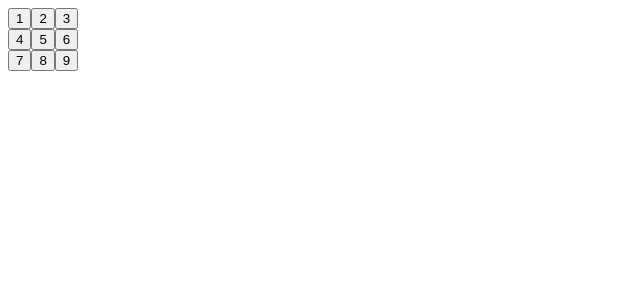
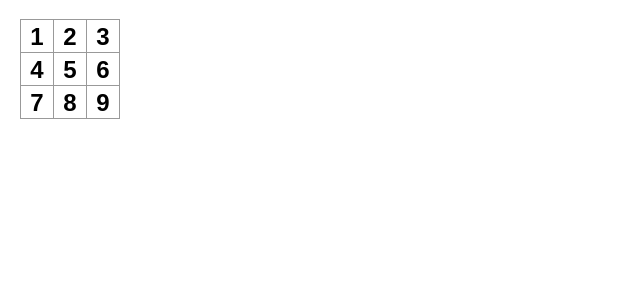
Before and after one commit to DennyNK/tictactoeReact, a React (Vite) app: page / in a window 1280 px wide. Shown: the top 300 px of the page, without its empty margins (0-640 px from the left). Built offline with nearby package versions, Linux system fonts and the light colour scheme.

Commit message:
add values

```diff
--- a/eslint.config.js
+++ b/eslint.config.js
@@ -33,6 +33,7 @@
         'warn',
         { allowConstantExport: true },
       ],
+      'react/prop-types': 'off',
     },
   },
 ]
--- a/src/App.jsx
+++ b/src/App.jsx
@@ -1,27 +1,40 @@
-function App() {
+function Square ({value}) {
 
+  function handleClick(){
+    console.log('clicked');
 
+  }
+
+  return (
+  <button
+    className="square"
+    onClick={handleClick}
+  >
+    {value}
+  </button>
+  );
+}
+
+export default function App() {
   return (
     <>
     <div className="board-row">
-    <button className="square">1</button>
-    <button className="square">2</button>
-    <button className="square">3</button>
+    <Square value="1" />
+    <Square value="2" />
+    <Square value="3" />
     </div>
 
     <div className="board-row">
-    <button className="square">4</button>
-    <button className="square">5</button>
-    <button className="square">6</button>
+    <Square value="4" />
+    <Square value="5" />
+    <Square value="6" />
     </div>
 
     <div className="board-row">
-    <button className="square">7</button>
-    <button className="square">8</button>
-    <button className="square">9</button>
+    <Square value="7" />
+    <Square value="8" />
+    <Square value="9" />
     </div>
     </>
   )
 }
-
-export default App
--- a/src/main.jsx
+++ b/src/main.jsx
@@ -1,5 +1,6 @@
 import { createRoot } from 'react-dom/client'
 import App from './App.jsx'
+import "./styles.css"
 
 
 createRoot(document.getElementById('root')).render(
```
